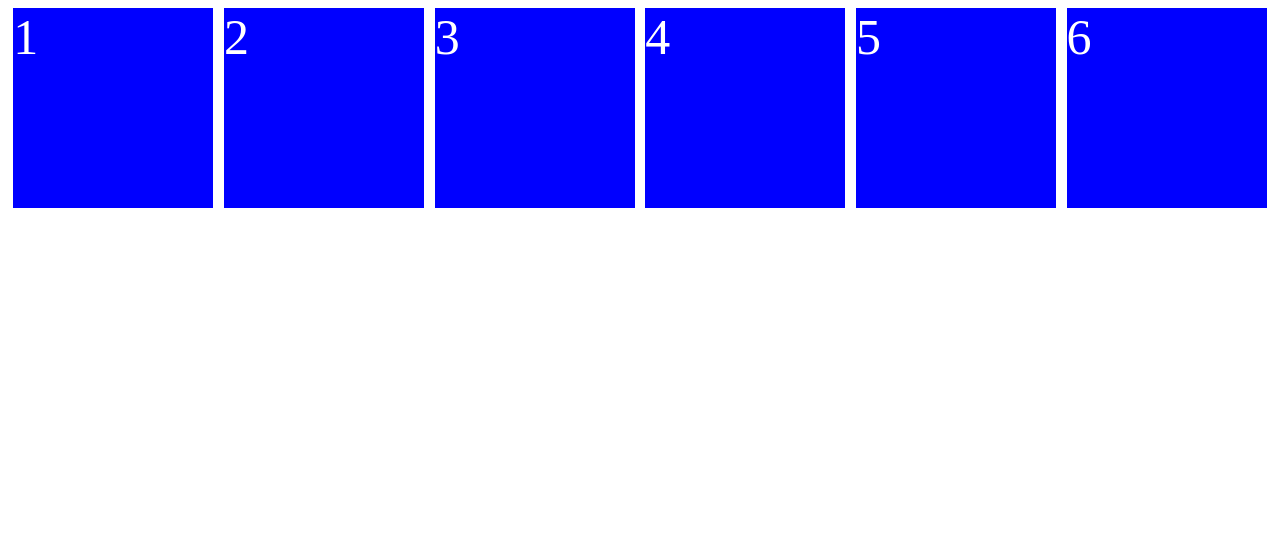
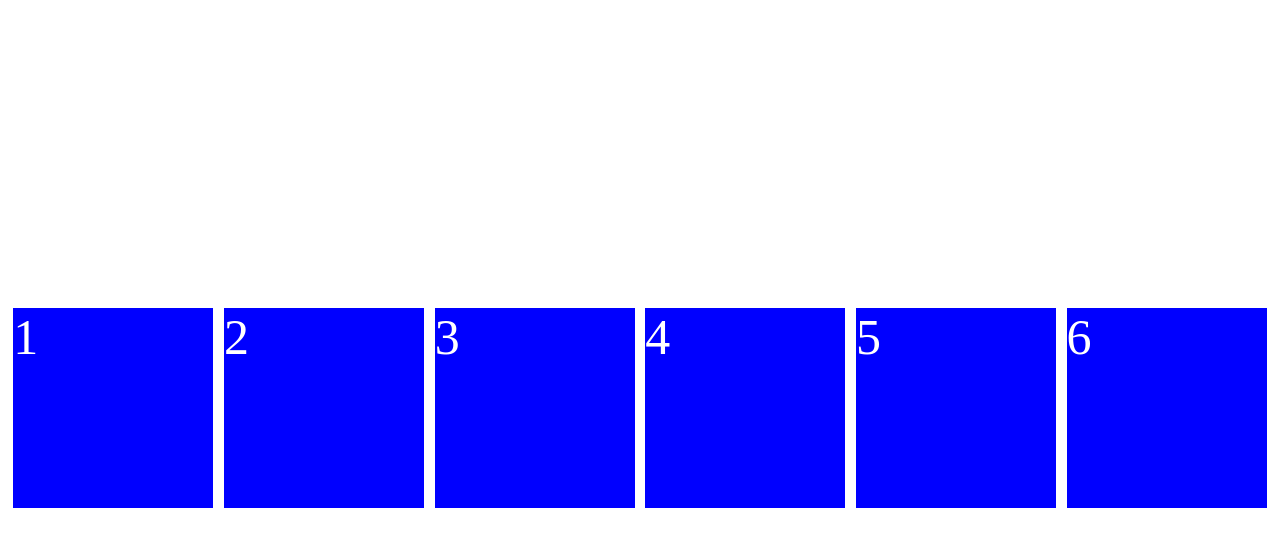
Before and after one commit to DoubleS-Lee/scss-masterclass, a plain HTML site: page index.html in a window 1280 px wide. Drawn offline with Linux system fonts and the light colour scheme.

Commit message:
1.5:align-content

```diff
--- a/styles.css
+++ b/styles.css
@@ -4,6 +4,7 @@
   justify-content: space-around;
   height: 100vh;
   flex-wrap: wrap;
+  align-content: space-around;
 }
 
 .child {
```
